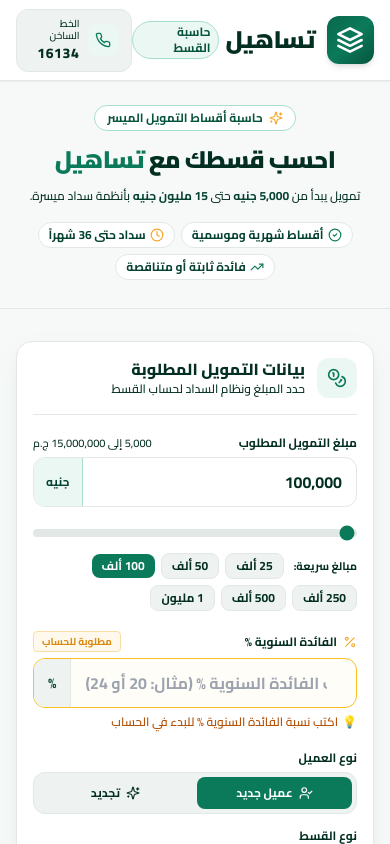
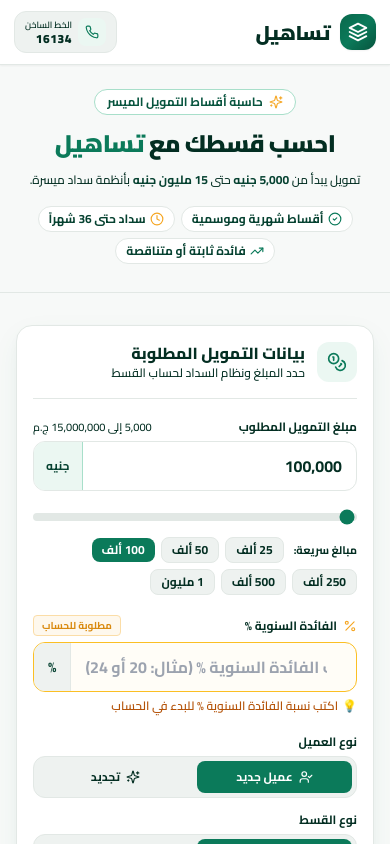
Before and after one commit to Kerlosfouad/tsaheel, a Next.js app: page / in a window 390 px wide. Shown: the top 844 px of the page. Built offline with nearby package versions, Linux system fonts and the light colour scheme.

Commit message:
style: remove green badge from navbar and polish hotline button for mobile

```diff
--- a/components/Header.tsx
+++ b/components/Header.tsx
@@ -1,17 +1,17 @@
 import React from "react";
-import { Phone, ArrowUpLeft, ShieldCheck } from "lucide-react";
+import { Phone } from "lucide-react";
 
 export const Header: React.FC = () => {
   return (
     <header className="sticky top-0 z-50 bg-white/95 backdrop-blur-md border-b border-surface-200 shadow-sm transition-all">
-      <div className="max-w-6xl mx-auto px-4 sm:px-6 lg:px-8 h-20 flex items-center justify-between">
+      <div className="max-w-6xl mx-auto px-3.5 sm:px-6 lg:px-8 h-16 sm:h-20 flex items-center justify-between gap-2">
 
         {/* Right side (RTL): Logo & Branding */}
-        <div className="flex items-center gap-3">
+        <div className="flex items-center gap-2.5 sm:gap-3 min-w-0">
           {/* Tasaheel SVG Icon/Logo */}
-          <div className="w-12 h-12 rounded-xl bg-gradient-to-br from-brand-600 via-brand to-brand-700 flex items-center justify-center shadow-md shadow-brand/20">
+          <div className="w-9 h-9 sm:w-11 sm:h-11 rounded-xl bg-gradient-to-br from-brand-600 via-brand to-brand-700 flex items-center justify-center shadow-sm shadow-brand/20 shrink-0">
             <svg
-              className="w-7 h-7 text-white"
+              className="w-5 h-5 sm:w-6 sm:h-6 text-white"
               viewBox="0 0 24 24"
               fill="none"
               stroke="currentColor"
@@ -25,41 +25,37 @@
             </svg>
           </div>
 
-          <div className="flex flex-col">
-            <div className="flex items-center gap-1.5">
-              <span className="text-2xl font-black tracking-tight text-brand-900">
-                تساهيل
-              </span>
-              <span className="text-xs px-2 py-0.5 rounded-full bg-brand-50 text-brand-700 border border-brand-200 font-bold">
-                حاسبة القسط
-              </span>
-            </div>
-            <span className="text-xs text-text-muted font-medium hidden sm:inline">
+          <div className="flex flex-col min-w-0">
+            <span className="text-xl sm:text-2xl font-black tracking-tight text-brand-900 leading-tight">
+              تساهيل
+            </span>
+            <span className="text-[11px] text-text-muted font-medium hidden sm:inline truncate">
               البرنامج التقديري لحساب أقساط تمويل المشروعات
             </span>
           </div>
         </div>
 
         {/* Left side: Hotline & Phone Call */}
-        <div className="flex items-center gap-3">
+        <div className="flex items-center shrink-0">
           <a
             href="tel:16134"
-            className="flex items-center gap-2 px-3 sm:px-4 py-2 rounded-xl bg-surface-100 hover:bg-brand-50 hover:text-brand text-brand-900 font-bold transition-all border border-surface-200 text-sm sm:text-base group"
+            className="flex items-center gap-1.5 sm:gap-2 px-2.5 sm:px-3.5 py-1.5 sm:py-2 rounded-xl bg-surface-100 hover:bg-brand-50 hover:text-brand text-brand-900 font-bold transition-all border border-surface-200 text-xs sm:text-sm group shadow-2xs"
             aria-label="الاتصال بالخط الساخن 16134"
           >
-            <div className="w-8 h-8 rounded-lg bg-brand-50 group-hover:bg-brand text-brand group-hover:text-white flex items-center justify-center transition-colors">
-              <Phone className="w-4 h-4" />
+            <div className="w-7 h-7 sm:w-8 sm:h-8 rounded-lg bg-brand-50 group-hover:bg-brand text-brand group-hover:text-white flex items-center justify-center transition-colors shrink-0">
+              <Phone className="w-3.5 h-3.5 sm:w-4 sm:h-4" />
             </div>
             <div className="flex flex-col text-right">
-              <span className="text-[10px] text-text-muted leading-tight font-medium">
+              <span className="text-[9px] sm:text-[10px] text-text-muted leading-tight font-semibold">
                 الخط الساخن
               </span>
-              <span className="font-extrabold tracking-wider dir-ltr text-brand-900 group-hover:text-brand">
+              <span className="text-xs sm:text-sm font-black tracking-wider dir-ltr text-brand-900 group-hover:text-brand leading-none mt-0.5">
                 16134
               </span>
             </div>
           </a>
         </div>
+
       </div>
     </header>
   );
```
